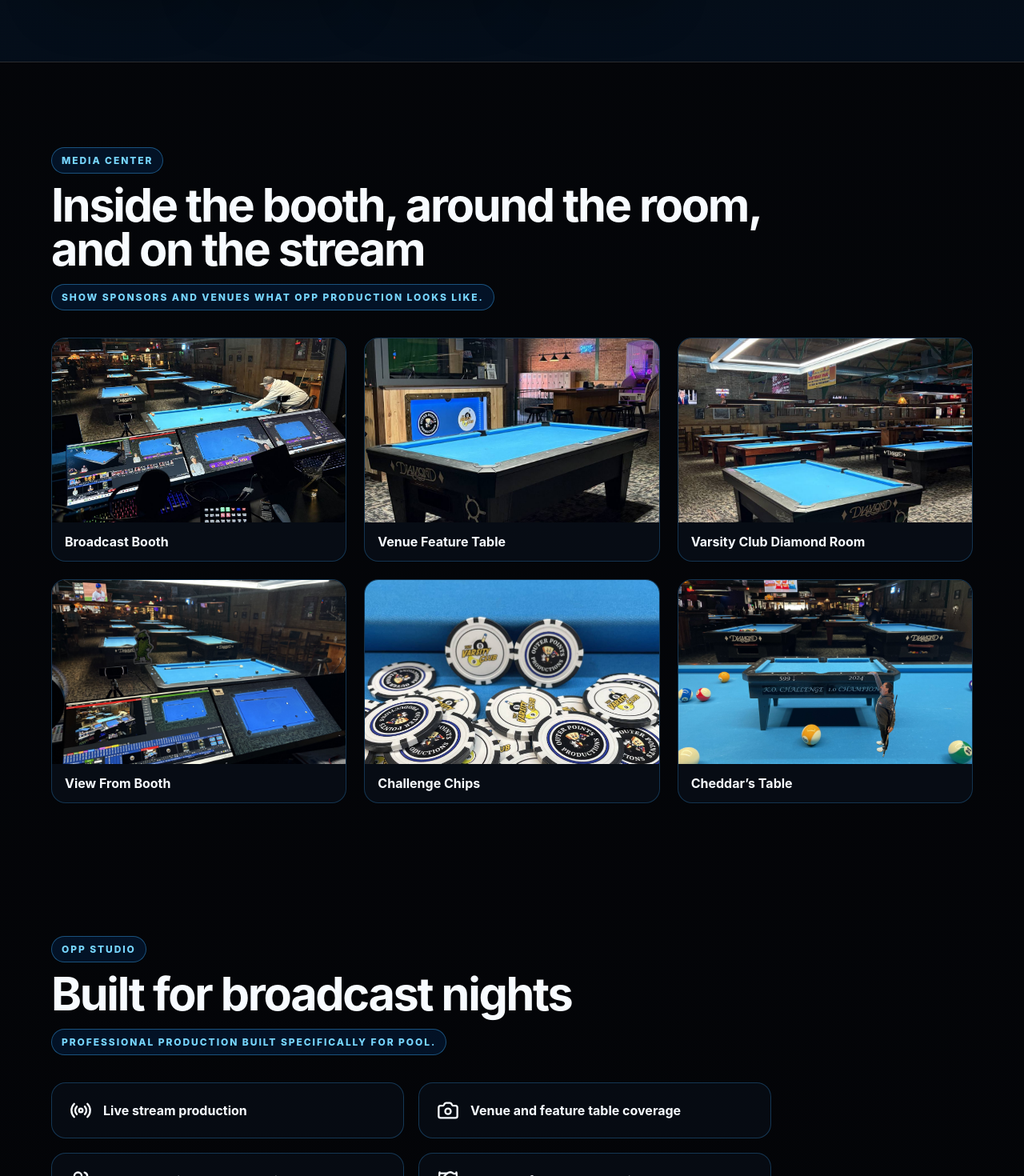
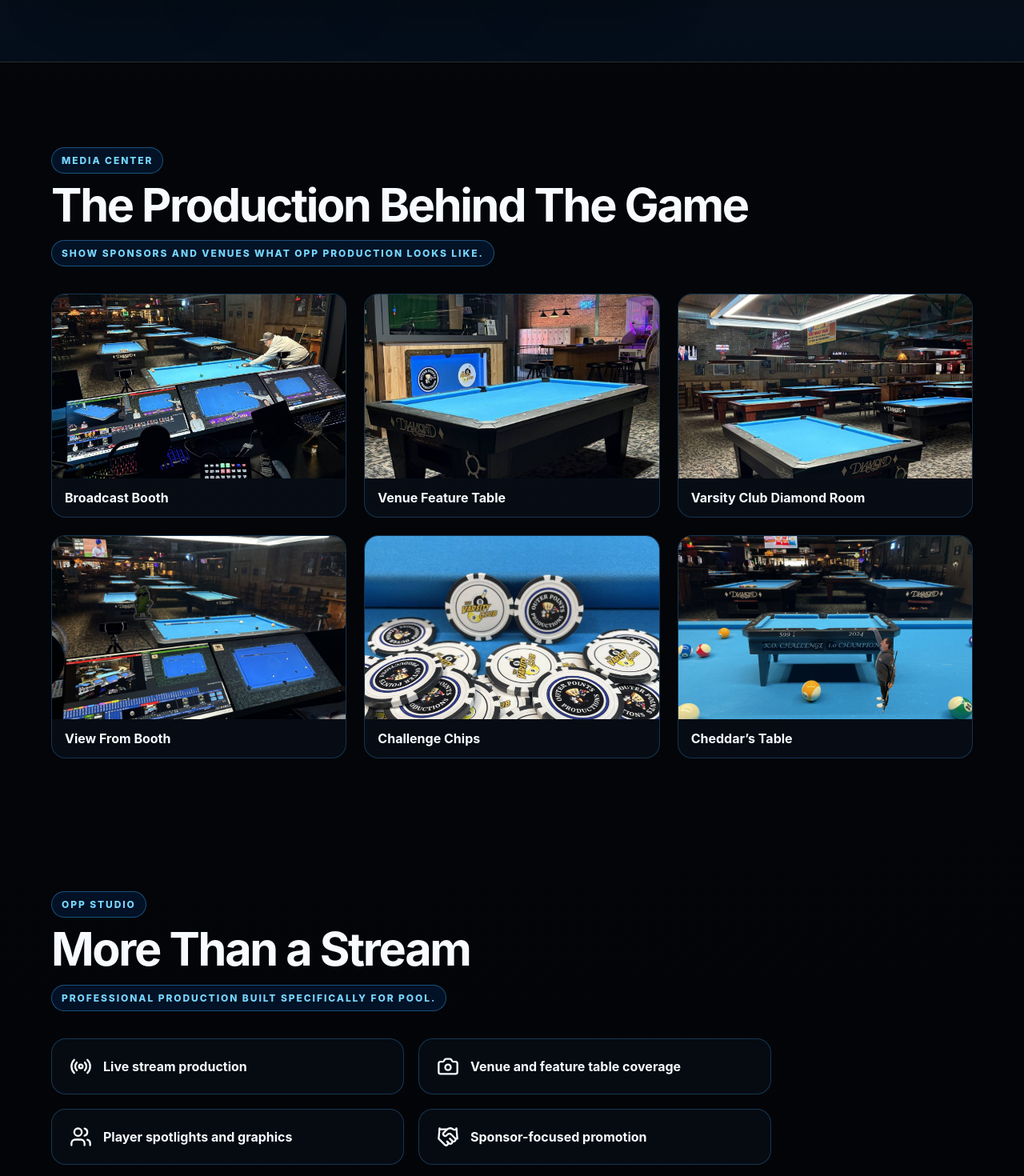
Before and after one commit to outerpointsproductions-design/outer-points-productions-clean, a React (Vite) app in the folder opp-clean-repo/: page / in a window 1280 px wide. Shown: the part 5198-6668 px from the top of the page at 80% size. Built offline with nearby package versions, Linux system fonts and the light colour scheme.

Commit message:
Update main.jsx

```diff
--- a/opp-clean-repo/src/main.jsx
+++ b/opp-clean-repo/src/main.jsx
@@ -465,7 +465,7 @@ Click on the sponsor logo to visit their website or Facebook page.
 <section id="media" className="wrap">
   <SectionTitle
     eyebrow="Media Center"
-    title="Inside the booth, around the room, and on the stream"
+    title="The Production Behind The Game"
   >
     Show sponsors and venues what OPP production looks like.
   </SectionTitle>
@@ -481,7 +481,7 @@ Click on the sponsor logo to visit their website or Facebook page.
 <section className="wrap oppStudio">
   <SectionTitle
     eyebrow="OPP Studio"
-    title="Built for broadcast nights"
+    title="More Than a Stream"
   >
     Professional production built specifically for pool.
   </SectionTitle>
```
